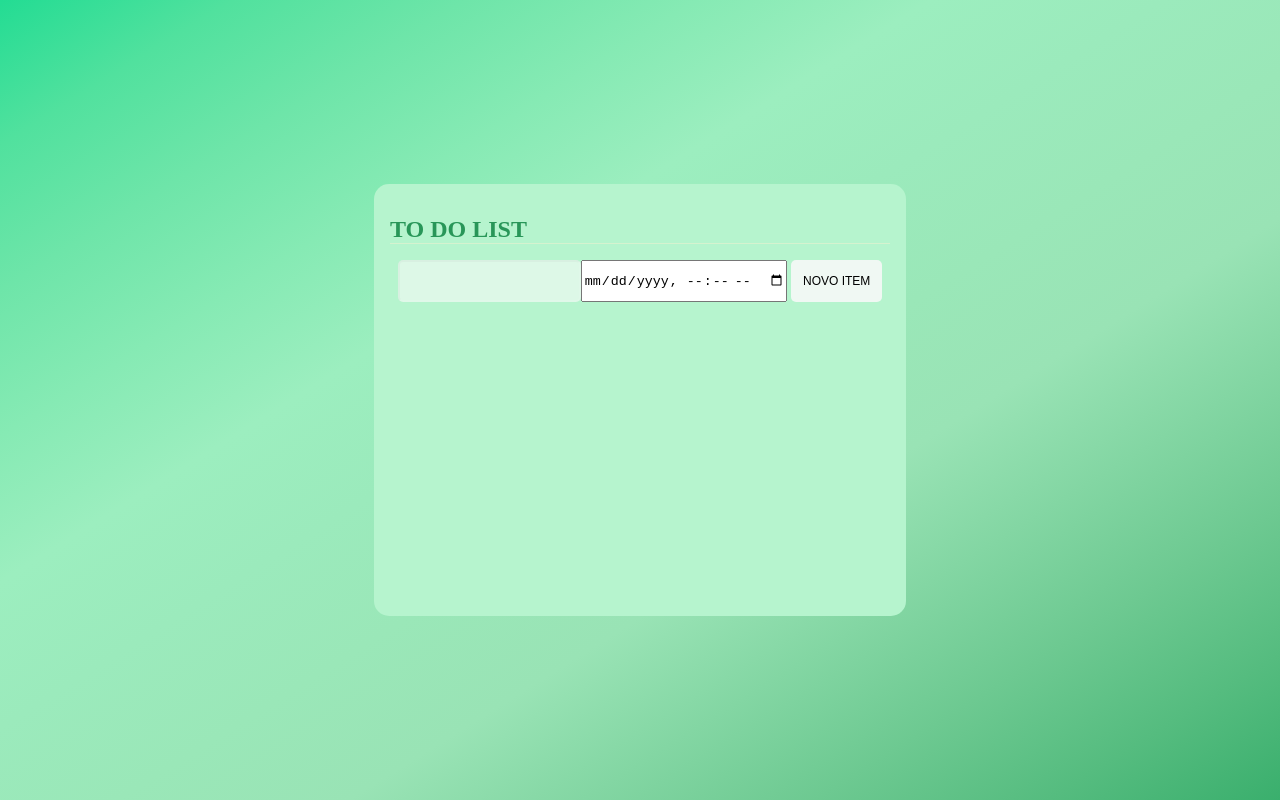
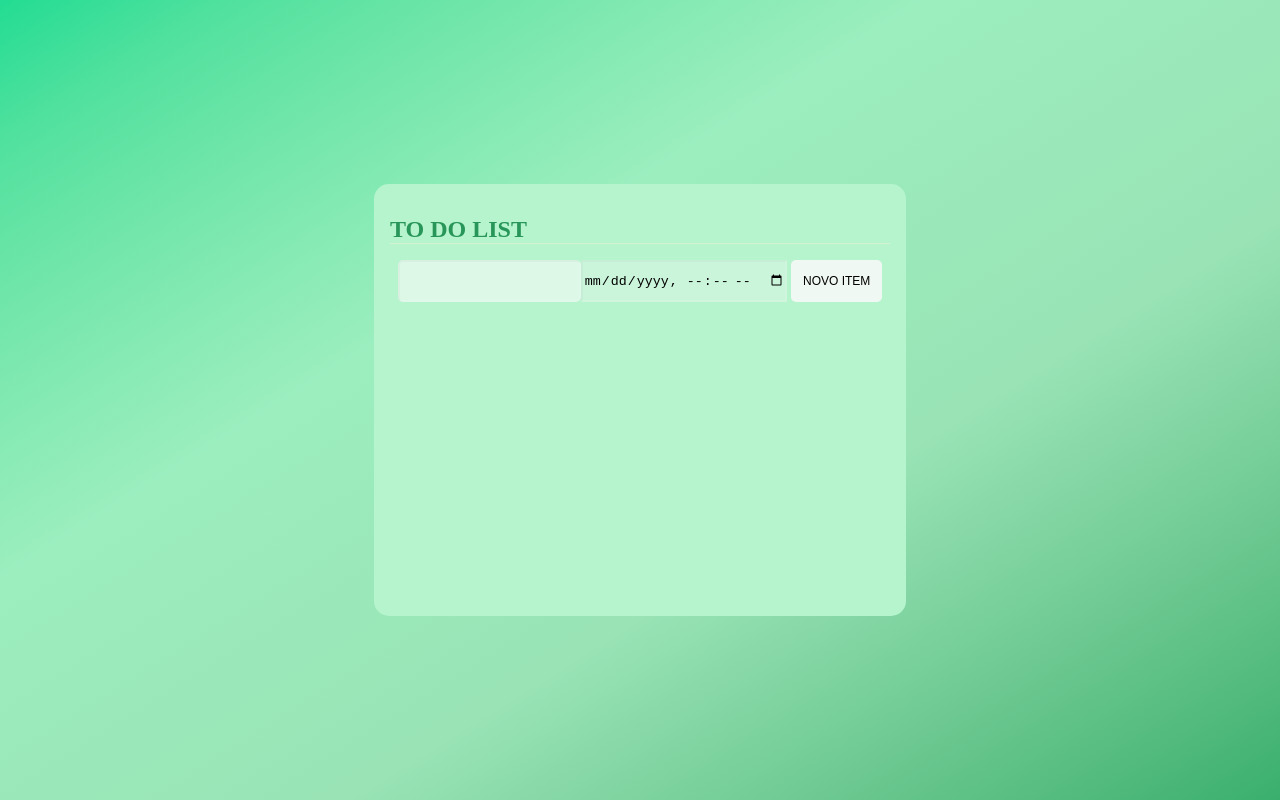
Before and after one commit to CinthyaSSoares/JS-na-Web-Armazenando-dados-no-navegador, a plain HTML site: page bloco_de_notas_continuacao/projeto/index.html in a window 1280 px wide. Drawn offline with nearby package versions, Linux system fonts and the light colour scheme; a web font is replaced by a local one.

Commit message:
style editado input data

```diff
--- a/bloco_de_notas_continuacao/projeto/assets/css/style.css
+++ b/bloco_de_notas_continuacao/projeto/assets/css/style.css
@@ -43,6 +43,16 @@ body {
   background-color: #DDF8E7;
   border-color: rgba(255, 255, 255, 0.1);
 }
+
+.form-input-date {
+  outline: none;
+  background-color: #caf5da;
+  border-color: rgba(255, 255, 255, 0.1)
+
+
+}
+
+
 .form-button {
   border: 1px;
   border-radius: 5px;
@@ -60,6 +70,10 @@ body {
   padding: 0;
   list-style: none;
   width: 100%;
+}
+
+.conteudo__data {
+  color:#14723d
 }
 
 .task {
```
